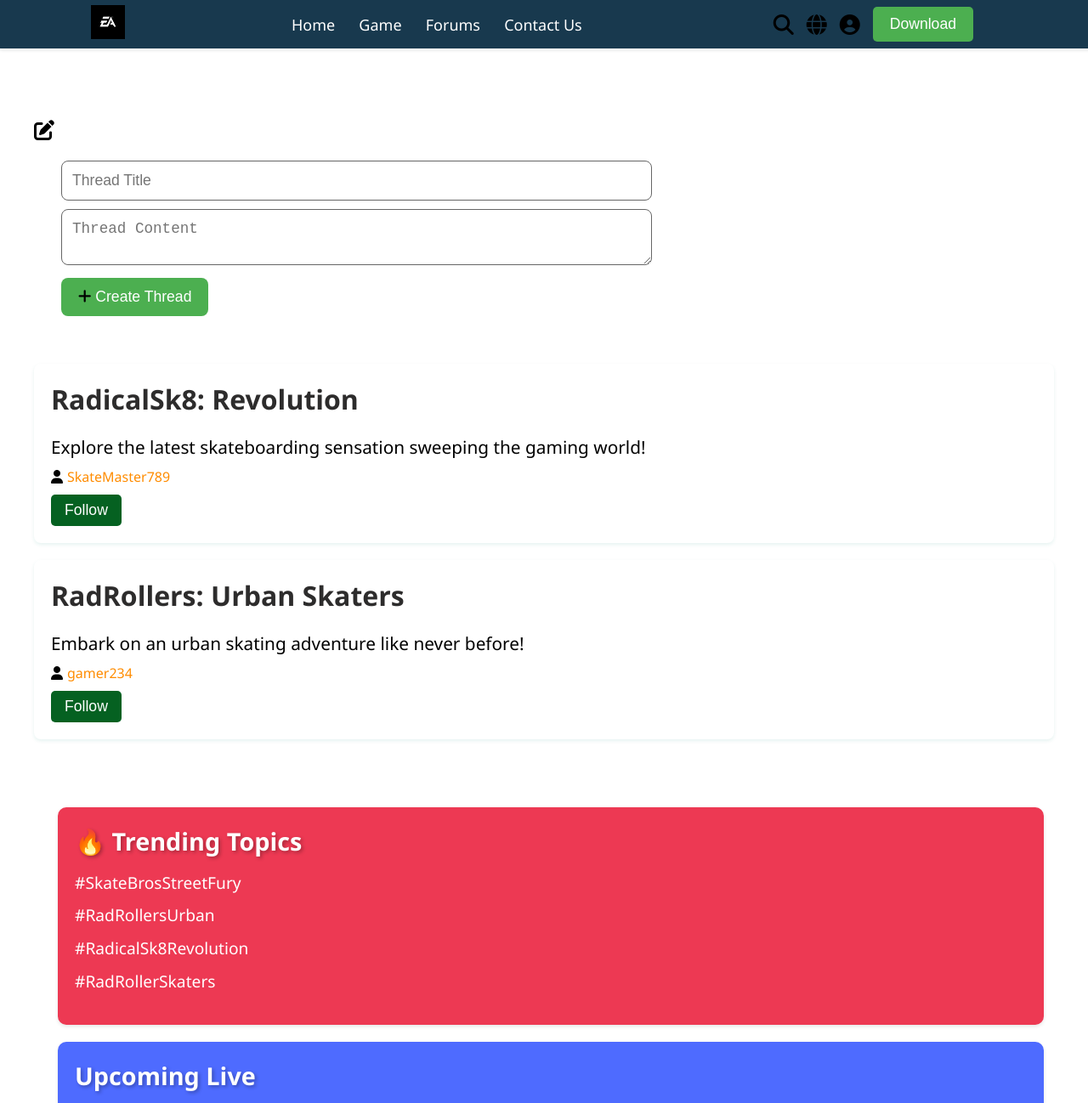
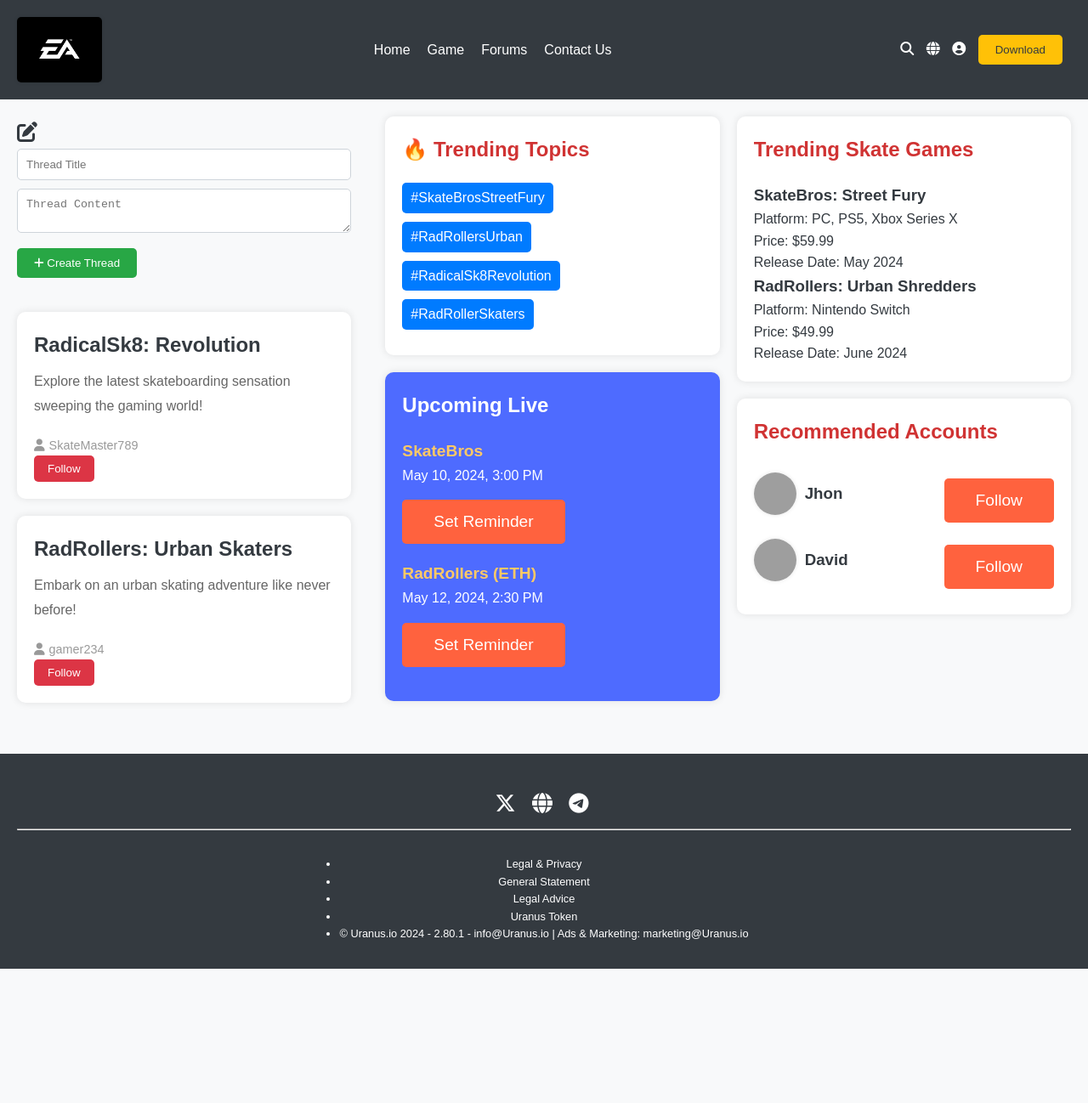
Before and after one commit to priyankap0101/Gaming-Website-, a plain HTML site: page forums.html in a window 1280 px wide. Shown: the top 1298 px of the page at 85% size. After the commit the page ends 1140 px from the top, so only its background shows below. Drawn offline with Linux system fonts and the light colour scheme; grey boxes are pictures that could not be loaded.

Commit message:
added working on forum page styles

```diff
--- a/forum.css
+++ b/forum.css
@@ -349,6 +349,7 @@ button:hover {
 }
 .skate-game {
     display: flex;
+    justify-content: space-evenly;
     align-items: center;
     margin-bottom: 10px;
 }
@@ -371,13 +372,17 @@ button:hover {
     text-shadow: 2px 2px 4px rgba(0, 0, 0, 0.3); /* Text shadow effect */
 }
 
+
 .forecast-list {
   display: flex;
   justify-content: space-evenly;
     list-style-type: none;
     padding: 0;
 }
-
+.skategame-card{
+  display: flex;
+  justify-content: space-evenly;
+}
 .forecast-list li {
 
   width: 20rem;
--- a/forums.html
+++ b/forums.html
@@ -4,7 +4,7 @@
     <meta charset="UTF-8">
     <meta name="viewport" content="width=device-width, initial-scale=1.0">
     <title>Forum</title>
-    <link rel="stylesheet" href="./forum.css">
+    <link rel="stylesheet" href="./trial.css">
     <link rel="stylesheet" href="https://cdnjs.cloudflare.com/ajax/libs/font-awesome/5.15.4/css/all.min.css">
     <link rel="stylesheet"
       href="https://cdnjs.cloudflare.com/ajax/libs/font-awesome/6.5.2/css/all.min.css"
@@ -47,7 +47,7 @@
             <form id="new-thread-form">
                 <input type="text" id="thread-title" placeholder="Thread Title" required>
                 <textarea id="thread-content" placeholder="Thread Content" required></textarea>
-                <button type="submit"><i class="fas fa-plus"></i> Create Thread</button>
+                <button type="submit"  class="create-thread-btn"><i class="fas fa-plus"></i> Create Thread</button>
             </form>
         </section>
         <!-- Other sections can be added similarly -->
@@ -90,7 +90,7 @@
             </ul>
         </div>
         <div class="card" style="background-color: #4e6bff;">
-            <h2>Upcoming Live </h2>
+            <h2 id="forecast-heading">Upcoming Live </h2>
             <ul class="forecast-list">
                 <li>
                     <span class="forecast-title">SkateBros</span> <br>
@@ -102,6 +102,7 @@
                     <span class="forecast-time">May 12, 2024, 2:30 PM</span><br>
                     <button class="set-reminder-btn">Set Reminder</button>
                 </li>
+
                 <!-- Add more forecast items as needed -->
             </ul>
         </div>
@@ -109,10 +110,12 @@
     </aside>
 
     <aside>
-        <div class="card">
+
+        <div class="card skategame-card">
             <h2>Trending Skate Games</h2>
             <div class="skate-game">
-                <img src="./image/sketch.jpg" alt="Skate Game 1">
+
+                <!-- <img src="./image/sketch.jpg" alt="Skate Game 1"> -->
                 <div class="skate-game-info">
                     <h3>SkateBros: Street Fury</h3>
                     <p>Platform: PC, PS5, Xbox Series X</p>
@@ -121,7 +124,7 @@
                 </div>
             </div>
             <div class="skate-game">
-                <img src="./image/sket4.jpg" alt="Skate Game 2">
+                <!-- <img src="./image/sket4.jpg" alt="Skate Game 2"> -->
                 <div class="skate-game-info">
                     <h3>RadRollers: Urban Shredders</h3>
                     <p>Platform: Nintendo Switch</p>
@@ -156,44 +159,33 @@
     </aside>
 </div>
 
-<div class="footer-line"></div>
 <footer class="footer">
     <div class="footer-content">
-
       <div class="footer-social" id="social">
-
-      <a href="https://twitter.com/anuscoinsol"><i
-          class="fa-brands fa-x-twitter"></i></a>
-      <a href="https://coinmarketcap.com/"><i
-          class="fa-solid fa-globe"></i></a>
-      <a href="https://t.me/UranusCommunity"><i
-          class="fa-brands fa-telegram"></i></a>
+        <a href="https://twitter.com/anuscoinsol"><i class="fa-brands fa-x-twitter"></i></a>
+        <a href="https://coinmarketcap.com/"><i class="fa-solid fa-globe"></i></a>
+        <a href="https://t.me/UranusCommunity"><i class="fa-brands fa-telegram"></i></a>
       </div>
     </div>
-  <!-- <div class="footer-line"></div> -->
 
-</footer>
+    <!-- Styling for the horizontal line -->
+    <hr class="footer-line">
 
     <div class="footer-bottom">
-
       <div class="footer-legal">
         <ul>
           <li data-aos="fade-up" data-aos-duration="1000">Legal & Privacy</li>
           <li data-aos="fade-up" data-aos-duration="1000">General Statement</li>
-      <li data-aos="fade-up" data-aos-duration="1000">Legal Advice
-      </li>
+          <li data-aos="fade-up" data-aos-duration="1000">Legal Advice</li>
           <div class="box">
-        <li>
-        </li>
-        <li>
-            Uranus Token</li>
+            <li>Uranus Token</li>
           </div>
-      <li>© Uranus.io 2024 - 2.80.1 - info@Uranus.io | Ads & Marketing:
-        marketing@Uranus.io</li>
+          <li>© Uranus.io 2024 - 2.80.1 - info@Uranus.io | Ads & Marketing: marketing@Uranus.io</li>
         </ul>
       </div>
+    </div>
+  </footer>
 
-</div>
 
 <!-- JavaScript code -->
 <script>
@@ -226,8 +218,11 @@ document.addEventListener('DOMContentLoaded', function() {
     commentTextBox.setAttribute('type', 'text');
     commentTextBox.setAttribute('placeholder', 'Enter your comment');
     commentTextBox.style.marginTop = '10px'; // Apply margin top
+
     const submitBtn = document.createElement('button');
     submitBtn.textContent = 'Submit';
+    submitBtn.classList.add('submit-btn'); // Add a class to the submit button
+
     submitBtn.addEventListener('click', function() {
         const comment = commentTextBox.value.trim();
         if (comment !== '') {
--- /dev/null
+++ b/trial.css
@@ -0,0 +1,392 @@
+/* Reset default margin, padding, and box-sizing */
+* {
+    margin: 0;
+    padding: 0;
+    box-sizing: border-box;
+  }
+
+  /* Body styles */
+  body {
+    font-family: Arial, sans-serif;
+    background-color: #f8f9fa;
+    line-height: 1.6;
+    color: #343a40;
+  }
+
+  /* Navigation styles */
+  nav {
+    background-color: #343a40;
+    color: #fff;
+    padding: 20px;
+  }
+
+  .navcontainer {
+    display: flex;
+    justify-content: space-between;
+    align-items: center;
+  }
+
+  .logo img {
+    width: 100px;
+  }
+
+  .nav-links {
+    list-style: none;
+    display: flex;
+  }
+
+  .nav-links li {
+    margin-right: 20px;
+  }
+
+  .nav-links li a {
+    text-decoration: none;
+    color: #fff;
+    transition: color 0.3s ease;
+  }
+
+  .nav-links li a:hover {
+    color: #ffc107;
+  }
+
+  .nav-icons a {
+    color: #fff;
+    text-decoration: none;
+    margin-right: 10px;
+  }
+
+  .btn {
+    background-color: #ffc107;
+    color: #343a40;
+    padding: 10px 20px;
+    border: none;
+    border-radius: 5px;
+    cursor: pointer;
+    transition: background-color 0.3s ease;
+  }
+
+  .btn:hover {
+    background-color: #ffca28;
+  }
+
+  /* Container styles */
+  .container {
+    display: flex;
+    flex-wrap: wrap;
+    justify-content: space-between;
+    margin: 20px;
+  }
+
+  main {
+    flex: 1;
+    margin-right: 20px;
+  }
+
+  aside {
+    flex: 1;
+    margin-left: 20px;
+  }
+
+  /* Section styles */
+  .section {
+    margin-bottom: 40px;
+  }
+
+  /* Thread styles */
+  .thread {
+    background-color: #fff;
+    padding: 20px;
+    border-radius: 10px;
+    margin-bottom: 20px;
+    box-shadow: 0px 0px 10px rgba(0, 0, 0, 0.1);
+  }
+
+  .thread h3 {
+    color: #343a40;
+    font-size: 1.5rem;
+    margin-bottom: 10px;
+  }
+
+  .thread p {
+    color: #666;
+    line-height: 1.8;
+    margin-bottom: 20px;
+  }
+
+  .author-info {
+    margin-top: 10px;
+    display: flex;
+    align-items: center;
+    color: #999;
+    font-size: 0.9rem;
+  }
+
+  .author-info i {
+    margin-right: 5px;
+  }
+
+  .delete-thread-btn {
+    background-color: #dc3545;
+    color: #fff;
+    border: none;
+    padding: 8px 16px;
+    border-radius: 5px;
+    cursor: pointer;
+    transition: background-color 0.3s ease;
+  }
+
+  .delete-thread-btn:hover {
+    background-color: #c82333;
+  }
+  .create-thread-btn {
+    background-color: #28a745; /* Green */
+    color: white;
+    border: none;
+    padding: 10px 20px;
+    border-radius: 5px;
+    cursor: pointer;
+    transition: background-color 0.3s ease;
+  }
+
+  .create-thread-btn:hover {
+    background-color: #218838; /* Darker green */
+  }
+  .submit-btn {
+    background-color: #007bff;
+    color: #fff;
+    border: none;
+    padding: 10px 20px;
+    border-radius: 5px;
+    cursor: pointer;
+    transition: background-color 0.3s ease;
+}
+
+.submit-btn:hover {
+    background-color: #0056b3;
+}
+
+
+  /* Aside styles */
+  .card {
+    background-color: #fff;
+    padding: 20px;
+    border-radius: 10px;
+    margin-bottom: 20px;
+    box-shadow: 0px 0px 10px rgba(0, 0, 0, 0.1);
+  }
+
+  .card h2 {
+    margin-bottom: 20px;
+    color: rgb(208, 51, 51);
+    font-size: 1.5rem;
+  }
+  #forecast-heading{
+    color: #ffffff;
+  }
+  /* List styles */
+  .topics-list, .forecast-list {
+    list-style: none;
+    padding: 0;
+  }
+
+  .topics-list li, .forecast-list li {
+    margin-bottom: 10px;
+  }
+
+  /* Footer styles */
+  .footer {
+    background-color: #343a40;
+    color: #fff;
+    padding: 20px;
+    text-align: center;
+  }
+
+  .footer-bottom {
+    background-color: #23282d;
+    color: #fff;
+    padding: 10px;
+    text-align: center;
+  }
+
+  .footer-legal {
+    list-style: none;
+    padding: 0;
+  }
+
+  .footer-legal li {
+    margin-bottom: 5px;
+  }
+
+  .footer-social {
+    margin-bottom: 10px;
+  }
+
+  .footer-social a {
+    color: #fff;
+    margin: 0 5px;
+    font-size: 20px;
+    transition: color 0.3s ease;
+  }
+
+  .footer-social a:hover {
+    color: #ffc107;
+  }
+
+  /* Image styles */
+  img {
+    max-width: 100%;
+    height: auto;
+    display: block;
+    border-radius: 5px;
+    box-shadow: 0px 0px 5px rgba(0, 0, 0, 0.1);
+  }
+
+  /* Button styles */
+  .reply-btn, .set-reminder-btn, .follow-btn {
+    background-color: hsla(11, 100%, 62.2%, 1);
+    color: #fff;
+    border: none;
+    padding: 15px 37px;
+    border-radius: 5px;
+    cursor: pointer;
+    transition: background-color 0.3s ease;
+    font-size: larger;
+    margin-top: 1rem
+}
+
+  .reply-btn:hover, .set-reminder-btn:hover, .follow-btn:hover {
+    background-color: #0056b3;
+  }
+
+  /* Input styles */
+  input[type="text"],
+  textarea {
+    width: 100%;
+    padding: 10px;
+    border: 1px solid #ced4da;
+    border-radius: 5px;
+    margin-bottom: 10px;
+  }
+
+  input[type="text"]:focus,
+  textarea:focus {
+    border-color: #007bff;
+    outline: none;
+  }
+
+  /* Card styles */
+  .account {
+    display: flex;
+    align-items: center;
+    margin-bottom: 10px;
+  }
+
+  .account img {
+    width: 50px;
+    height: 50px;
+    border-radius: 50%;
+    margin-right: 10px;
+  }
+
+  .account-info {
+    flex: 1;
+  }
+
+  /* Trending topics styles */
+  .topics-list li {
+    background-color: #007bff;
+    color: #fff;
+    padding: 5px 10px;
+    border-radius: 5px;
+    display: inline-block;
+    margin-right: 10px;
+    cursor: pointer;
+  }
+
+  /* Forecast styles */
+  .forecast-list li {
+    margin-bottom: 20px;
+  }
+
+  .forecast-title {
+    font-weight: bold;
+    color: #ffc965;
+    font-size: larger;
+  }
+
+  .forecast-time {
+    color: #fff;
+  }
+
+  /* Responsive styles */
+  @media (max-width: 768px) {
+    .container {
+      flex-direction: column;
+    }
+
+    aside {
+      margin-left: 0;
+    }
+
+    nav {
+      padding: 10px;
+    }
+
+    .navcontainer {
+      flex-direction: column;
+      align-items: flex-start;
+    }
+
+    .logo img {
+      margin-bottom: 10px;
+    }
+  }
+
+  /* Footer Legal styles */
+  .footer-legal {
+    display: flex;
+    flex-wrap: wrap;
+    justify-content: center;
+  }
+
+  .footer-legal li {
+    margin: 0 10px;
+    font-size: 0.8rem;
+  }
+
+  /* Footer Social styles */
+  .footer-social {
+    margin-top: 20px;
+  }
+
+  .footer-social a {
+    margin-right: 10px;
+    font-size: 1.5rem;
+  }
+
+  .footer-social i {
+    transition: color 0.3s ease;
+  }
+
+  .footer-social a:hover i {
+    color: #ffc107;
+  }
+
+  /* Footer Bottom styles */
+  .footer-bottom {
+    margin-top: 20px;
+    background-color: #343a40;
+    color: #fff;
+    padding: 10px;
+    text-align: center;
+    font-size: 0.8rem;
+  }
+
+  .footer-bottom a {
+    color: #fff;
+    text-decoration: none;
+  }
+
+  .footer-bottom a:hover {
+    text-decoration: underline;
+  }
```
Lines whose indentation alone changed are shown as unchanged.
